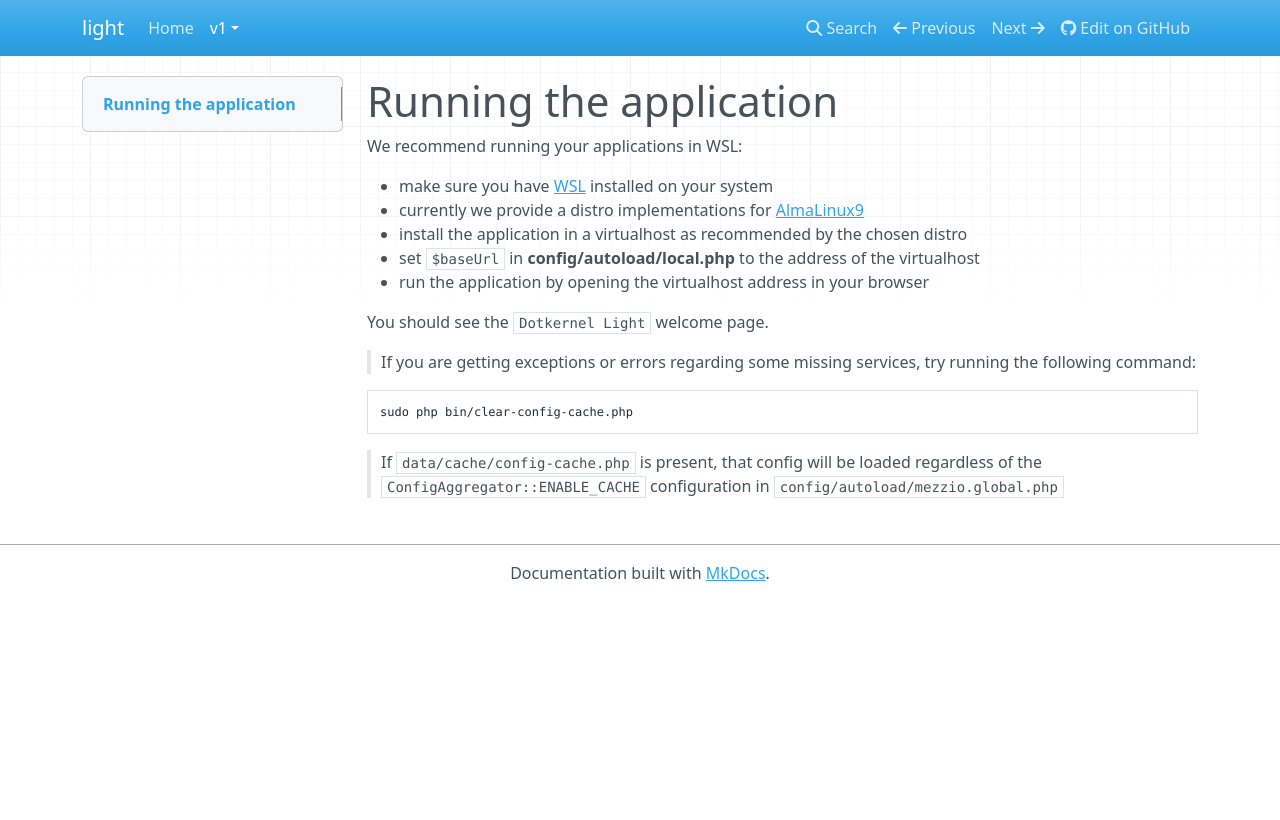
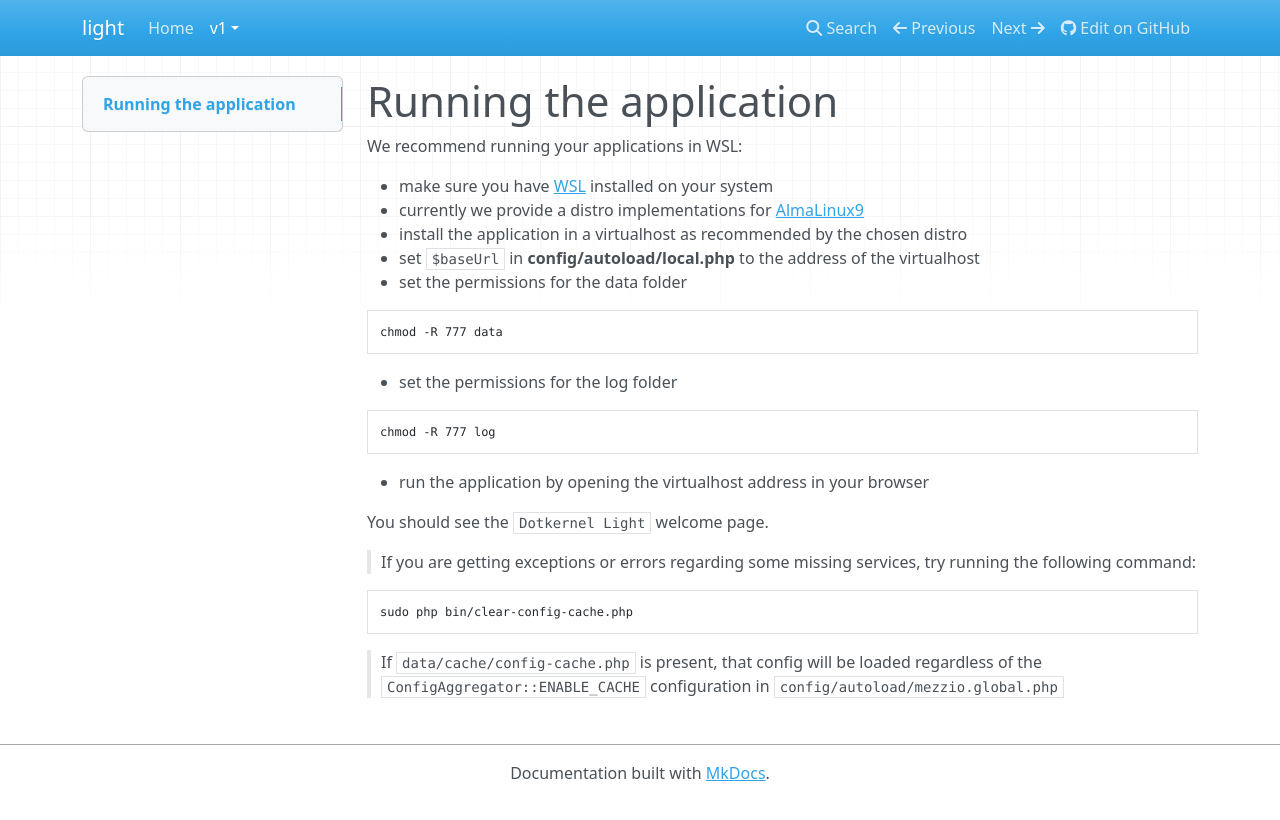
Before and after one commit to dotkernel/light-documentation, an MkDocs documentation site: the page built from docs/book/v1/installation/running-the-application.md, in a window 1280 px wide. Shown: the top 820 px of the page. Built offline with MkDocs 1.6.1, drawn with Linux system fonts in a browser that asks for light colours; nearby versions of some CDN libraries.

Commit message:
Issue #14 & #13: reorg documentation, badges in sync
Signed-off-by: horea <horea@rospace.com>

````diff
--- a/docs/book/v1/installation/running-the-application.md
+++ b/docs/book/v1/installation/running-the-application.md
@@ -6,6 +6,18 @@ We recommend running your applications in WSL:
 - currently we provide a distro implementations for [AlmaLinux9](https://github.com/dotkernel/development/blob/main/wsl/os/almalinux9/README.md)
 - install the application in a virtualhost as recommended by the chosen distro
 - set `$baseUrl` in **config/autoload/local.php** to the address of the virtualhost
+- set the permissions for the data folder
+
+```shell
+chmod -R 777 data
+```
+
+- set the permissions for the log folder
+
+```shell
+chmod -R 777 log
+```
+
 - run the application by opening the virtualhost address in your browser
 
 You should see the `Dotkernel Light` welcome page.
````
Also changed, not shown: docs/book/v1/introduction.md (+1 -0 lines).
